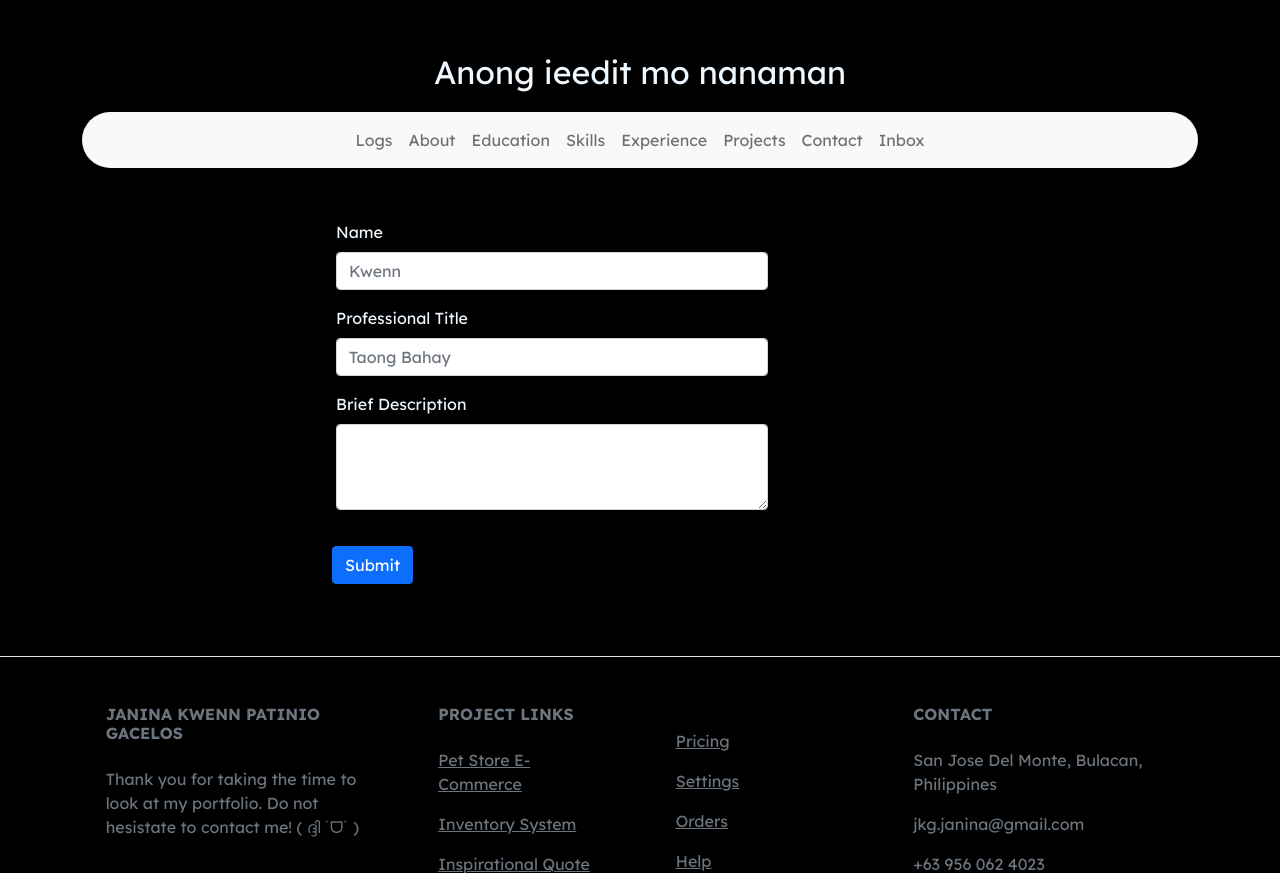
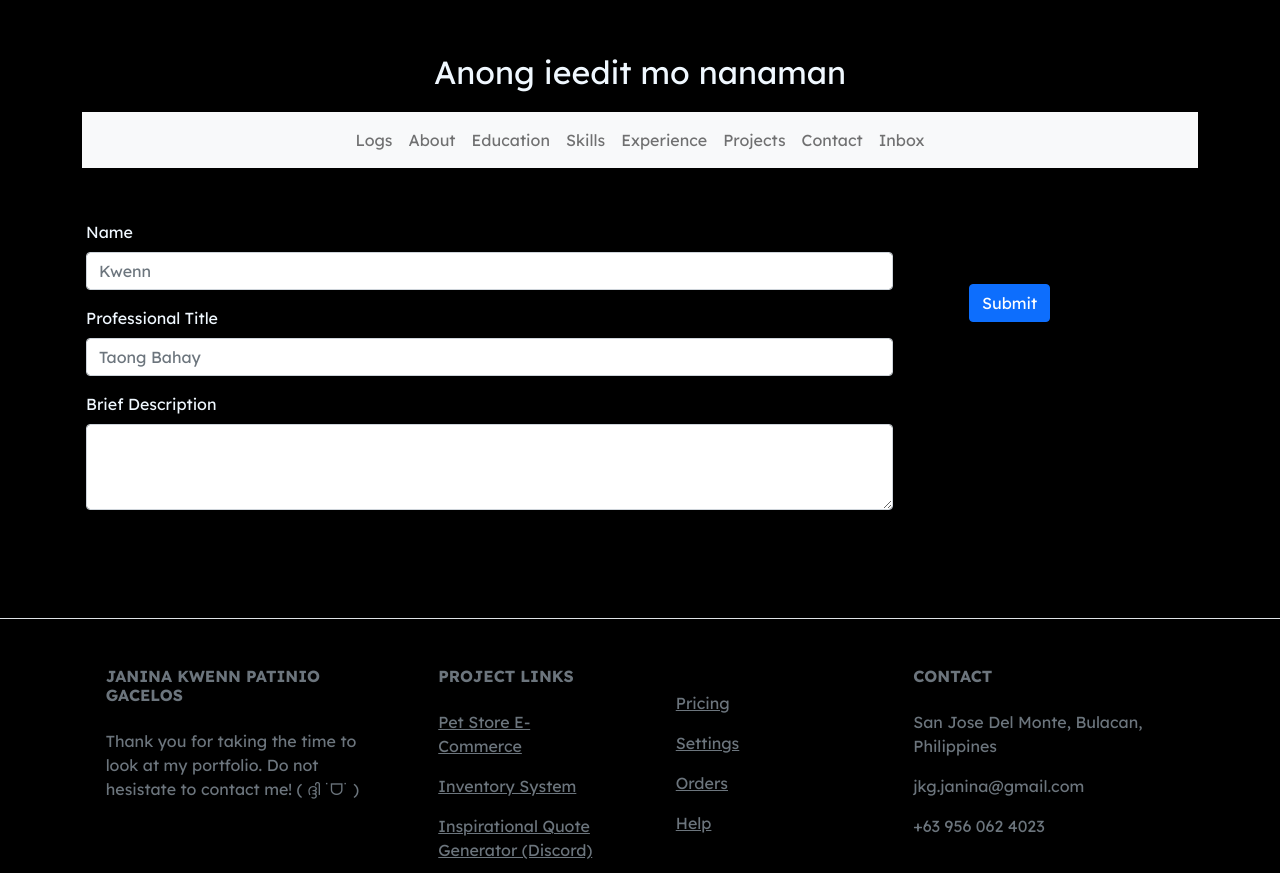
Before and after one commit to jynina/CI3-Resume-Portfolio-Website, a CodeIgniter app: page /phpmailer/about_admin in a window 1280 px wide. Shown: the top 873 px of the page. Run offline with CodeIgniter, Linux system fonts and the light colour scheme; data that the repository does not hold is empty; some libraries are stand-ins or nearby versions; some web fonts are replaced.

Commit message:
fixed the index.php issue

```diff
--- a/application/views/admin/about.php
+++ b/application/views/admin/about.php
@@ -1,20 +1,18 @@
-<div class="container-parent container w-50 mt-5" data-page="<?= $page?>">
+<div class="container-parent container w-auto mt-5" data-page="<?= $page?>">
     <div>
-        <div class="row container d-flex my-3 p-1">
-            <div class="col-9 mb-3">
+        <div class="row container d-flex my-lg-3 p-1">
+            <div class="col-xl-9 mb-3">
                 <label for="name" class="form-label d-block">Name</label>
                 <input type="text" class="form-control" id="inputName" placeholder="Kwenn">
-                <label for="prof-name" class="form-label mt-3">Professional Title</label>
+                <label for="prof-name" class="form-label mt-lg-3">Professional Title</label>
                 <input type="text" class="form-control" id="inputTitle" placeholder="Taong Bahay">
-                <label for="exampleFormControlTextarea1" class="form-label mt-3">Brief Description</label>
+                <label for="exampleFormControlTextarea1" class="form-label mt-lg-3">Brief Description</label>
                 <textarea class="form-control" id="inputDesc" rows="3"></textarea>
             </div>
-            <div class="col ps-5 me-1 pt-5 justify-content-end" >
-                <form action="<?= base_url()?>index.php/upload_image" id="myDropzoneProfile" class="dropzone col"></form>
+            <div class="col ps-lg-5 me-lg-1 pt-lg-5 justify-content-end" >
+                <form action="<?= base_url()?>upload_image" id="myDropzoneProfile" class="dropzone col"></form>
+                <button type="button" class="btn btn-primary btn-submit-about d-block d-md-block d-lg-block ms-3 mt-3" id="btn-submit-about">Submit</button>
             </div>
-        </div>
-        <div class="">
-            <button type="button" class="btn btn-primary btn-submit-about" id="btn-submit-about">Submit</button>
         </div>
 
     </div>
--- a/application/views/admin/education.php
+++ b/application/views/admin/education.php
@@ -21,7 +21,7 @@
                 </div>
                 <button type="button" class="btn btn-primary btn-submit-educ">Submit</button>
             </form>
-                <form action="<?= base_url()?>index.php/upload_image" id="myDropzoneMultiple" class="dropzone"></form>
+                <form action="<?= base_url()?>upload_image" id="myDropzoneMultiple" class="dropzone"></form>
                 <button class="btn btn-primary mt-4 btn-image-upload" id="btn-submit-img-educ">Upload Pictures</button>
         </div>
     </div>
--- a/application/views/admin/projects.php
+++ b/application/views/admin/projects.php
@@ -21,7 +21,7 @@
                 </div>
                 <button type="button" class="btn btn-primary btn-submit-projects">Submit</button>
             </form>
-                <form action="<?= base_url()?>index.php/upload_image" id="myDropzoneMultiple" class="dropzone"></form>
+                <form action="<?= base_url()?>upload_image" id="myDropzoneMultiple" class="dropzone"></form>
                 <button class="btn btn-primary mt-4" id="btn-submit-profile">Upload Profile Picture</button>
             <div class="div-logs">
 
--- a/application/views/template/admin_nav.php
+++ b/application/views/template/admin_nav.php
@@ -3,7 +3,7 @@
         <p class="fs-2 mt-5">Anong ieedit mo nanaman</p>
     </div>
     <div class="">
-        <nav class="navbar navbar-expand-lg navbar-light bg-light rounded-pill ">
+        <nav class="navbar navbar-expand-lg navbar-light bg-light">
             <div class="container-fluid">
                 <button class="navbar-toggler" type="button" data-bs-toggle="collapse" data-bs-target="#navbarNavAltMarkup" aria-controls="navbarNavAltMarkup" aria-expanded="false" aria-label="Toggle navigation">
                 <span class="navbar-toggler-icon"></span>
@@ -11,13 +11,13 @@
                 <div class="collapse navbar-collapse " id="navbarNavAltMarkup">
                     <div class="navbar-nav mx-auto">
                         <a class="snow-button nav-link nav-logs" aria-current="page" href="#">Logs</a>
-                        <a class="snow-button nav-link nav-about" href="<?= base_url() ?>index.php/about_admin">About</a>
-                        <a class="snow-button nav-link nav-education" href="<?= base_url() ?>index.php/education_admin">Education</a>
-                        <a class="snow-button nav-link nav-skills" href="<?= base_url() ?>index.php/skills_admin">Skills</a>
-                        <a class="snow-button nav-link nav-experience" href="<?= base_url() ?>index.php/experience_admin">Experience</a>
-                        <a class="snow-button nav-link nav-projects" href="<?= base_url() ?>index.php/projects_admin">Projects</a>
-                        <a class="snow-button nav-link nav-contact" href="<?= base_url() ?>index.php/contact_admin">Contact</a>
-                        <a class="snow-button nav-link nav-index" href="<?= base_url() ?>index.php/inbox_admin">Inbox</a>
+                        <a class="snow-button nav-link nav-about" href="<?= base_url() ?>about_admin">About</a>
+                        <a class="snow-button nav-link nav-education" href="<?= base_url() ?>education_admin">Education</a>
+                        <a class="snow-button nav-link nav-skills" href="<?= base_url() ?>skills_admin">Skills</a>
+                        <a class="snow-button nav-link nav-experience" href="<?= base_url() ?>experience_admin">Experience</a>
+                        <a class="snow-button nav-link nav-projects" href="<?= base_url() ?>projects_admin">Projects</a>
+                        <a class="snow-button nav-link nav-contact" href="<?= base_url() ?>contact_admin">Contact</a>
+                        <a class="snow-button nav-link nav-index" href="<?= base_url() ?>inbox_admin">Inbox</a>
                     </div>
                 </div>
             </div>
```
Also changed, not shown: .htaccess, application/.htaccess.
